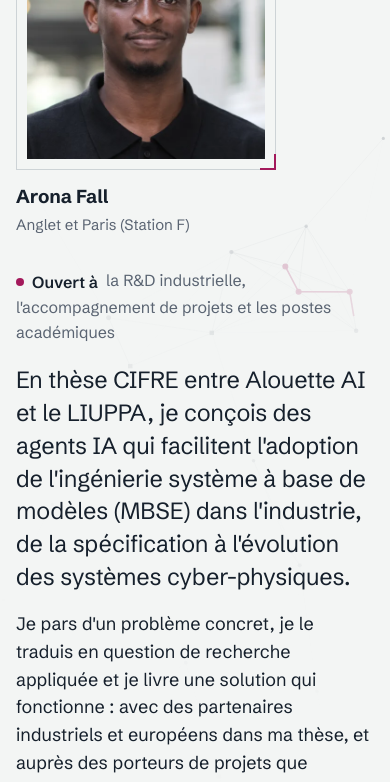
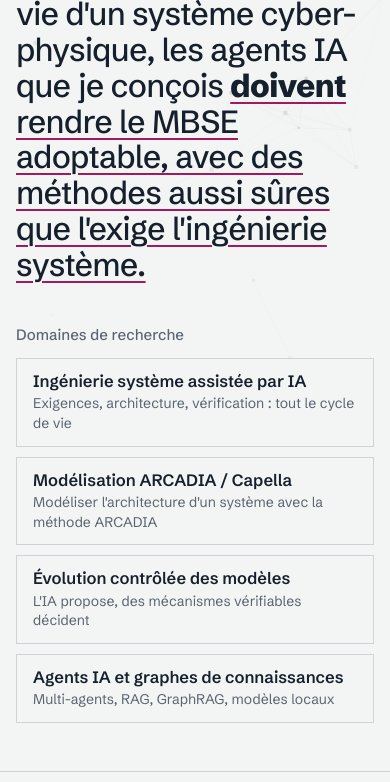
Before and after one commit to Rachidusfallensis/my_portfolio, an Astro site: page / in a window 390 px wide. Shown: the part 1073-1855 px from the top of the page. Built offline with nearby package versions, Linux system fonts and the light colour scheme; Astro itself is replaced by a stand-in of ours; a web font is replaced by a local one.

Commit message:
Home: portrait and intro first, statement and research areas below; compact mobile header

```diff
--- a/src/components/home/HomePage.astro
+++ b/src/components/home/HomePage.astro
@@ -7,25 +7,10 @@ const research = url(routes.research[lang]);
 ---
 <section class="page home" id="home-page">
   <canvas class="kg" id="kg" aria-hidden="true"></canvas>
-  <div class="wrap hero" id="hero">
-    <h1 class="ears" id="ears">
-      <b>{hero.lead[lang]}</b>{hero.mid[lang]}<span class="resp"><b>{hero.shall[lang]}</b>{hero.resp[lang]}</span>
-    </h1>
-    <aside class="domains" aria-labelledby="dom-title">
-      <h2 id="dom-title">{areasTitle[lang]}</h2>
-      <ol>
-        {areas.map((a) => (
-          <li><a class="dom" href={`${research}#${a.id}`}><strong>{a.title[lang]}</strong><span>{a.sub[lang]}</span></a></li>
-        ))}
-      </ol>
-    </aside>
-    <svg class="traces draw" aria-hidden="true"></svg>
-  </div>
-
   <div class="wrap intro">
     <figure class="id-card">
       <div class="frame"><img class="portrait" src={url('/assets/portrait.webp')} alt={intro.alt[lang]} width="480" height="600" /></div>
-      <figcaption><strong>Arona Fall</strong><span>{intro.place[lang]}</span></figcaption>
+      <figcaption><h1 class="name">Arona Fall</h1><span>{intro.place[lang]}</span></figcaption>
     </figure>
     <div>
       <p class="open"><b>{intro.openLabel[lang]}</b><span>{intro.open[lang]}</span></p>
@@ -43,6 +28,21 @@ const research = url(routes.research[lang]);
         <a href={links.github}>GitHub</a>
       </div>
     </div>
+  </div>
+
+  <div class="wrap hero" id="hero">
+    <p class="ears" id="ears">
+      <b>{hero.lead[lang]}</b>{hero.mid[lang]}<span class="resp"><b>{hero.shall[lang]}</b>{hero.resp[lang]}</span>
+    </p>
+    <aside class="domains" aria-labelledby="dom-title">
+      <h2 id="dom-title">{areasTitle[lang]}</h2>
+      <ol>
+        {areas.map((a) => (
+          <li><a class="dom" href={`${research}#${a.id}`}><strong>{a.title[lang]}</strong><span>{a.sub[lang]}</span></a></li>
+        ))}
+      </ol>
+    </aside>
+    <svg class="traces draw" aria-hidden="true"></svg>
   </div>
 
   <div class="affil"><div class="wrap row">
@@ -102,7 +102,7 @@ canvas.kg{position:absolute;left:0;top:0;width:100%;pointer-events:none;z-index:
   -webkit-mask-composite:source-in;
           mask-image:radial-gradient(ellipse 90% 75% at 62% 30%,#000 40%,transparent 95%),linear-gradient(to bottom,#000 0,#000 42%,rgba(0,0,0,.22) 62%,transparent 92%);
           mask-composite:intersect}
-.hero{position:relative;z-index:1;display:grid;grid-template-columns:minmax(0,7fr) minmax(0,5fr);gap:72px;padding-block:72px 64px;align-items:center}
+.hero{position:relative;z-index:1;display:grid;grid-template-columns:minmax(0,7fr) minmax(0,5fr);gap:72px;padding-block:24px 72px;align-items:center}
 .ears{font-weight:500;font-size:clamp(32px,4vw,50px);line-height:1.12;letter-spacing:-.022em;margin:0}
 .ears b{font-weight:750}
 .ears .resp{text-decoration:underline;text-decoration-color:var(--trace);text-decoration-thickness:2px;text-underline-offset:.16em}
@@ -121,9 +121,9 @@ svg.traces circle{fill:var(--trace)}
   svg.draw path{stroke-dasharray:var(--len);stroke-dashoffset:var(--len);animation:draw .9s cubic-bezier(.2,.7,.2,1) forwards;animation-delay:var(--d)}
 }
 @keyframes draw{to{stroke-dashoffset:0}}
-@media (max-width:960px){.hero{grid-template-columns:1fr;gap:40px;padding-block:48px 40px}svg.traces{display:none}}
+@media (max-width:960px){.hero{grid-template-columns:1fr;gap:40px;padding-block:16px 48px}svg.traces{display:none}}
 
-.intro{position:relative;z-index:1;display:grid;grid-template-columns:minmax(200px,260px) minmax(0,1fr);gap:56px;align-items:center;padding-block:8px 64px}
+.intro{position:relative;z-index:1;display:grid;grid-template-columns:minmax(200px,260px) minmax(0,1fr);gap:56px;align-items:center;padding-block:64px 40px}
 .id-card{margin:0;position:relative}
 .id-card .frame{position:relative;padding:10px;border:1px solid var(--rule);background:var(--paper)}
 .id-card .frame::before,.id-card .frame::after{content:"";position:absolute;width:14px;height:14px;border-color:var(--trace);border-style:solid}
@@ -131,13 +131,13 @@ svg.traces circle{fill:var(--trace)}
 .id-card .frame::after{bottom:-1px;right:-1px;border-width:0 2px 2px 0}
 .portrait{display:block;width:100%;height:auto;aspect-ratio:4/5;object-fit:cover;object-position:50% 30%;filter:saturate(.9)}
 .id-card figcaption{display:grid;gap:2px;padding-top:12px}
-.id-card figcaption strong{font-size:var(--s1);font-weight:650}
+.id-card .name{font-size:var(--s1);font-weight:650;margin:0;line-height:1.2}
 .id-card figcaption span{font-size:15px;color:var(--graphite)}
 .open{margin:4px 0 20px;font-size:16px;max-width:62ch}
 .open b{display:inline-flex;align-items:center;gap:8px;font-weight:600;margin-right:8px}
 .open b::before{content:"";width:8px;height:8px;border-radius:50%;background:var(--trace)}
 .open span{color:var(--graphite)}
-@media (max-width:860px){.intro{grid-template-columns:1fr;gap:28px}.id-card{max-width:260px}}
+@media (max-width:860px){.intro{grid-template-columns:1fr;gap:24px;padding-block:32px 24px}.id-card{display:grid;grid-template-columns:112px minmax(0,1fr);gap:18px;align-items:center}.id-card .frame{padding:6px}.id-card figcaption{padding-top:0}.id-card .name{font-size:var(--s2)}.intro .lede{font-size:var(--s1)}}
 .intro p{margin:0 0 16px;max-width:62ch}
 .intro .lede{font-size:var(--s2);line-height:1.4;letter-spacing:-.01em}
 .intro .open{margin:4px 0 20px}
@@ -206,7 +206,7 @@ svg.traces circle{fill:var(--trace)}
     svg.classList.toggle('draw', !!animate);
     if (hero.offsetParent === null || getComputedStyle(svg).display === 'none') return;
     const resp = hero.querySelector<HTMLElement>('.resp');
-    const h1 = hero.querySelector<HTMLElement>('h1');
+    const h1 = hero.querySelector<HTMLElement>('#ears');
     if (!resp || !h1) return;
     const h = hero.getBoundingClientRect();
     const rects = resp.getClientRects();
@@ -282,9 +282,8 @@ svg.traces circle{fill:var(--trace)}
     };
     const size = () => {
       dpr = Math.min(window.devicePixelRatio || 1, 2);
-      const introEl = sec.querySelector<HTMLElement>('.intro');
-      w = sec.clientWidth;
-      h = introEl ? introEl.offsetTop + introEl.offsetHeight : hero.offsetTop + hero.offsetHeight + 40;
+            w = sec.clientWidth;
+      h = hero.offsetTop + hero.offsetHeight + 40;
       cv.style.height = h + 'px'; cv.width = w * dpr; cv.height = h * dpr;
       ctx.setTransform(dpr, 0, 0, dpr, 0, 0);
       const count = Math.round(Math.min(110, Math.max(30, (w * h) / 16000)));
```
